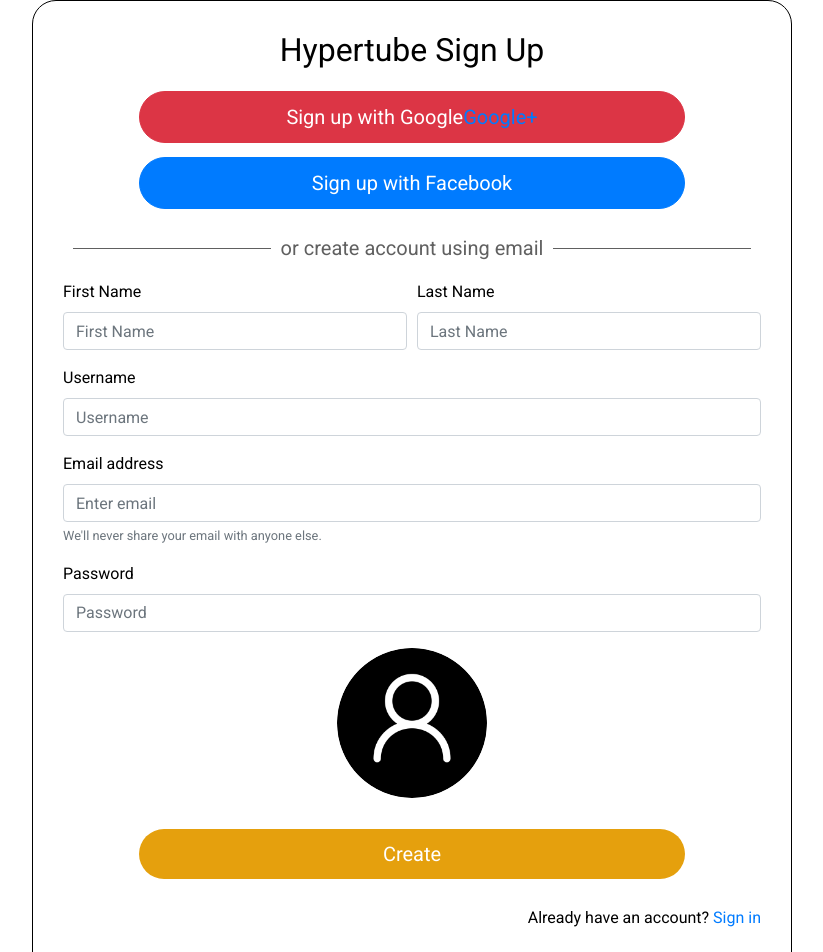
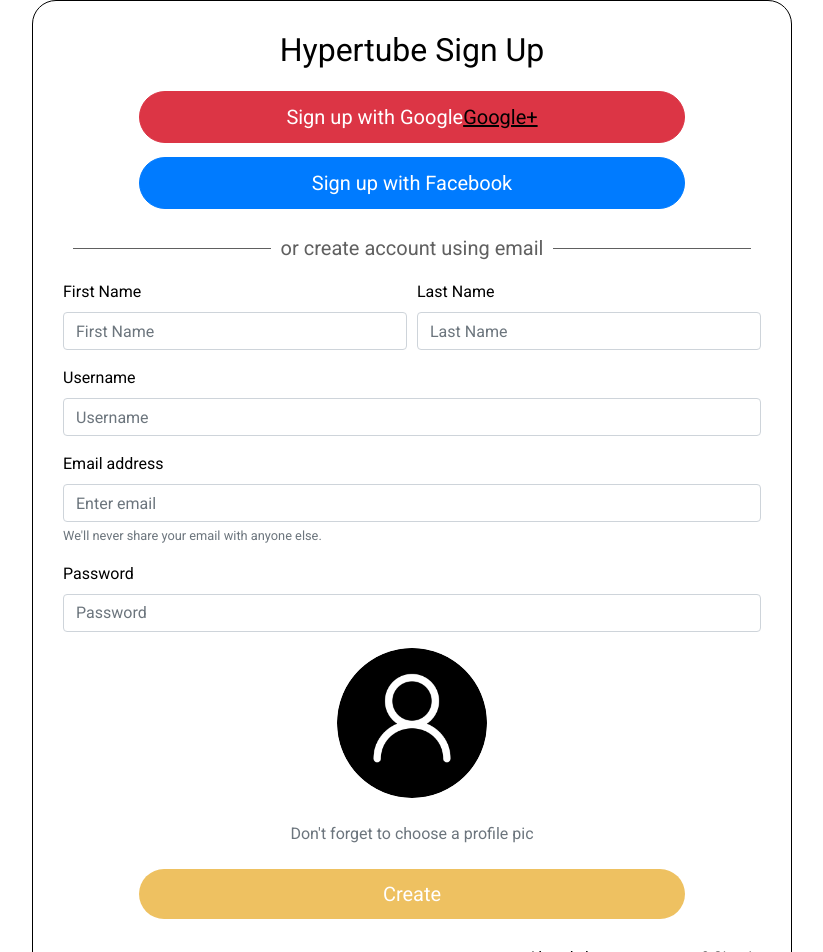
Before and after one commit to celestin-dlh/Hypertube, a React (Create React App) app in the folder front-end/: page / in a window 1280 px wide. Shown: the top 952 px of the page, without its empty margins (228-1051 px from the left). Built offline with nearby package versions, Linux system fonts and the light colour scheme.

Commit message:
little modifcation style

```diff
--- a/front-end/src/components/action/SignInForm.js
+++ b/front-end/src/components/action/SignInForm.js
@@ -9,26 +9,17 @@ import '../style/sign.css';
 
 
 export default function SignUpForm() {
-
 	const [inputs, setInputs] = useState({
 		'username': '',
 		'password': '',
 	});
-
-	const [errors, setInputsErrors] = useState({
-		'error_username': '',
-		'error_password': ''
-	});
-
-
-
 
 	const handleOnChange = (event) => {
 		const {name, value} = event.target;
 		setInputs({ ...inputs, [name]: value});
 	}
 
-	const handleSubmit = (event) => {
+	const onSubmit = (event) => {
 		event.preventDefault();
 		axios.post('http://localhost:5000/auth/register', inputs)
 			.then((res) => {
@@ -40,22 +31,35 @@ export default function SignUpForm() {
 	}
 
 	return (
-		<Form onSubmit={handleSubmit}>
+		<Form onSubmit={onSubmit}>
 			<Form.Group controlId="formGridUsername">
 				<Form.Label>Username</Form.Label>
-				<Form.Control type="text" name="username" placeholder="Username" onChange={handleOnChange} value={inputs.username}/>
-				<Form.Text className="text-muted" >
-			      {errors.error_username}
-			    </Form.Text>
+				<Form.Control
+					type="text"
+					name="username"
+					placeholder="Username"
+					onChange={handleOnChange}
+					value={inputs.username}
+					required
+				/>
 			</Form.Group>
 
 			<Form.Group controlId="formBasicPassword">
 			    <Form.Label>Password</Form.Label>
-			    <Form.Control type="password" name="password" placeholder="Password" onChange={handleOnChange} value={inputs.password}/>
+			    <Form.Control
+				    type="password"
+				    name="password"
+				    placeholder="Password"
+				    onChange={handleOnChange}
+				    value={inputs.password}
+				    required
+				/>
 			</Form.Group>
 
 			<Row className="justify-content-center">
-				<Button type="submit" size="lg" block className="buttonForm" style={{border: "none", backgroundColor: "#e5a00d"}}>
+				<Button
+					disabled={!(inputs.username && inputs.password)}
+					type="submit" size="lg" block className="buttonForm" style={{border: "none", backgroundColor: "#e5a00d"}}>
 				    Sign in
 				</Button>
 			</Row>
--- a/front-end/src/components/action/SignUpForm.js
+++ b/front-end/src/components/action/SignUpForm.js
@@ -10,6 +10,7 @@ import Button from 'react-bootstrap/Button';
 import '../style/sign.css';
 
 export default function SignUpForm() {
+
 	const [inputs, setInputs] = useState({
 		'firstname': '',
 		'lastname': '',
@@ -17,6 +18,8 @@ export default function SignUpForm() {
 		'email': '',
 		'password': ''
 	});
+
+	let disabled = (inputs.firstname && inputs.lastname && inputs.username) ? 1 : 0
 	const [picture, setPicture] = useState(null);
 
 	const handleOnChange = (event) => {
@@ -30,6 +33,7 @@ export default function SignUpForm() {
   	}
 
 	const handleSubmit = (event) => {
+		console.log(disabled)
 		let formData = new FormData();
 			formData.append('avatar', picture);
 			formData.append('firstname', inputs.firstname);
@@ -101,9 +105,16 @@ export default function SignUpForm() {
 						className="imageUpload"
 					/>
 				</Form.Group>
+
 			</Row>
 			<Row className="justify-content-center">
-				<Button type="submit" size="lg" block className="buttonForm" style={{border: "none", backgroundColor: "#e5a00d"}}>
+				<p className="text-muted">Don't forget to choose a profile pic</p>
+			</Row>
+
+			<Row className="justify-content-center">
+				<Button
+					disabled={!(inputs.firstname && inputs.lastname && inputs.username && inputs.email && inputs.password && picture)}
+					type="submit" size="lg" block className="buttonForm" style={{border: "none", backgroundColor: "#e5a00d"}}>
 				    Create
 				</Button>
 			</Row>
--- a/front-end/src/components/landing/SignIn.js
+++ b/front-end/src/components/landing/SignIn.js
@@ -36,7 +36,7 @@ export default function SignUp() {
 				<h5 className="hr">or create account using email</h5>
 
 		    	<SignInForm />
-		    	<p>Create your account ? <a href="/signup">Sign Up</a></p>
+		    	<p className="link">Create your account ? <a href="/signup">Sign Up</a></p>
 
 		    </Col>
 		  </Row>
--- a/front-end/src/components/landing/SignUp.js
+++ b/front-end/src/components/landing/SignUp.js
@@ -45,7 +45,7 @@ export default function SignUp() {
 				<h5 className="hr">or create account using email</h5>
 
 		    	<SignUpForm />
-		    	<p>Already have an account? <a href="/signin">Sign in</a></p>
+		    	<p className="link">Already have an account? <a href="/signin">Sign in</a></p>
 		    </Col>
 		  </Row>
 		</Container>
--- a/front-end/src/components/style/sign.css
+++ b/front-end/src/components/style/sign.css
@@ -14,15 +14,21 @@
 
 }
 
+.link {
+	margin-top: 20px;
+	text-align: right;
+}
+
 h2 {
 	margin-bottom: 15px;
 	font-size: bold;
 	text-align: center
 }
 
-p {
-	margin-top: 20px;
-	text-align: right;
+
+a {
+	text-decoration: underline;
+	color: black;
 }
 
 /* Hr with text "or create account using email" */
```
Lines whose indentation alone changed are shown as unchanged.
